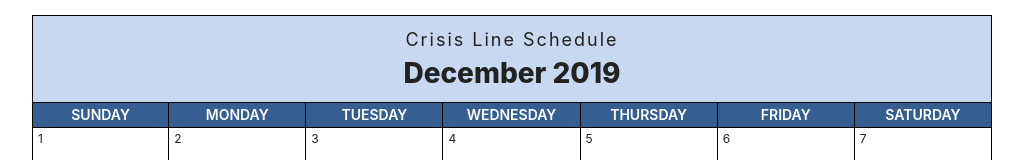
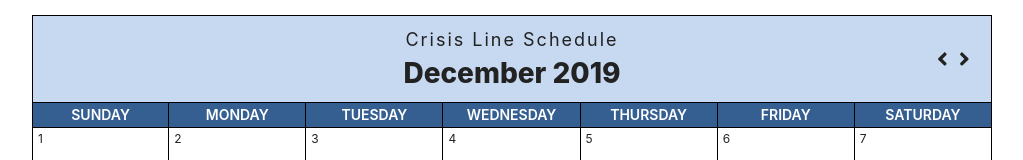
Before and after one commit to heathervv/trcc, a React (Create React App) app in the folder web/: page / in a window 1280 px wide. Shown: the top 160 px of the page, without its empty margins (128-1151 px from the left). Built offline with nearby package versions, Linux system fonts and the light colour scheme.

Commit message:
Add ability to navigate current month

```diff
--- a/web/package.json
+++ b/web/package.json
@@ -3,6 +3,9 @@
   "version": "0.1.0",
   "private": true,
   "dependencies": {
+    "@fortawesome/fontawesome-svg-core": "^1.2.26",
+    "@fortawesome/free-solid-svg-icons": "^5.12.0",
+    "@fortawesome/react-fontawesome": "^0.1.8",
     "@testing-library/jest-dom": "^4.2.4",
     "@testing-library/react": "^9.4.0",
     "@testing-library/user-event": "^7.2.1",
--- a/web/src/calendar/Header.jsx
+++ b/web/src/calendar/Header.jsx
@@ -1,8 +1,11 @@
-import React, { memo } from 'react'
+import React from 'react'
 import styled from 'styled-components'
 import moment from 'moment'
+import { FontAwesomeIcon } from '@fortawesome/react-fontawesome'
+import { faAngleLeft, faAngleRight } from '@fortawesome/free-solid-svg-icons'
 
 const TitleWrapper = styled.div`
+  position: relative;
   background: #C6D9F1;
   padding: 15px;
   text-align: center;
@@ -18,6 +21,26 @@ const Date = styled.h2`
   font-size: 28px;
   font-weight: 800;
   margin-top: 10px;
+`
+
+const Arrows = styled.div`
+  position: absolute;
+  top: 50%;
+  right: 15px;
+  transform: translateY(-50%);
+`
+
+const Arrow = styled.button`
+  cursor: pointer;
+  appearance: none;
+  border: none;
+  background: none;
+
+  &:active {
+    svg {
+      opacity: .6;
+    }
+  }
 `
 
 const Weekdays = styled.div`
@@ -40,11 +63,21 @@ const Weekday = styled.div`
   }
 `
 
-const Header = memo(({ date }) => (
+const Header = ({ date, changeActiveMonth }) => (
   <>
     <TitleWrapper>
-      <Title>Crisis Line Schedule</Title>
-      <Date>{date.format("MMMM Y")}</Date>
+      <div>
+        <Title>Crisis Line Schedule</Title>
+        <Date>{date.format("MMMM Y")}</Date>
+      </div>
+      <Arrows>
+        <Arrow title="Previous month" onClick={() => changeActiveMonth(-1)}>
+          <FontAwesomeIcon icon={faAngleLeft} size="lg" />
+        </Arrow>
+        <Arrow title="Next month" onClick={() => changeActiveMonth(1)}>
+          <FontAwesomeIcon icon={faAngleRight} size="lg" />
+        </Arrow>
+      </Arrows>
     </TitleWrapper>
     <Weekdays>
       {
@@ -54,6 +87,6 @@ const Header = memo(({ date }) => (
       }
     </Weekdays>
   </>
-))
+)
 
 export default Header
--- a/web/src/calendar/Month.jsx
+++ b/web/src/calendar/Month.jsx
@@ -9,9 +9,10 @@ const Wrapper = styled.div`
 
 class Month extends PureComponent {
   renderBlankSpacesPriorToFirstDay = () => {
+    const { firstDayOfMonth } = this.props
     let blankDays = []
 
-    for (let i = 0; i < this.props.firstDayOfMonth; i++) {
+    for (let i = 0; i < firstDayOfMonth; i++) {
       blankDays.push(
         <Day key={`blank-${i}`} blank />
       )
@@ -21,15 +22,18 @@ class Month extends PureComponent {
   }
 
   renderSpacesForAllDaysInMonth = () => {
-    let daysInMonth = []
+    const { daysInMonth, currentDay } = this.props
+    let totalDays = []
 
-    for (let i = 1; i <= this.props.daysInMonth; i++) {
-      daysInMonth.push(
-        <Day key={`actual-${i}`} date={i} />
+    for (let i = 1; i <= daysInMonth; i++) {
+      const isCurrentDay = i.toString() === currentDay
+
+      totalDays.push(
+        <Day key={`actual-${i}`} date={i} current={isCurrentDay} />
       )
     }
 
-    return daysInMonth
+    return totalDays
   }
 
   render() {
--- a/web/src/calendar/index.jsx
+++ b/web/src/calendar/index.jsx
@@ -14,18 +14,30 @@ class Calendar extends PureComponent {
   constructor() {
     super()
 
-    this.date = moment()
-    this.firstDayOfMonth = moment(this.date).startOf("month").format("d")
-    this.daysInMonth = this.date.daysInMonth()
+    this.state = {
+      date: moment(),
+      firstDayOfMonth: moment().startOf("month").format("d"),
+      daysInMonth: moment().daysInMonth()
+    }
+  }
+
+  changeActiveMonth = (direction) => {
+    const newDate = this.state.date.add(direction, 'M')
+
+    this.setState({
+      date: newDate,
+      firstDayOfMonth: newDate.startOf("month").format("d"),
+      daysInMonth: newDate.daysInMonth()
+    })
   }
 
   render() {
     return (
       <Wrapper>
-        <Header date={this.date} />
+        <Header date={this.state.date} changeActiveMonth={this.changeActiveMonth} />
         <Month
-          firstDayOfMonth={this.firstDayOfMonth}
-          daysInMonth={this.daysInMonth}
+          firstDayOfMonth={this.state.firstDayOfMonth}
+          daysInMonth={this.state.daysInMonth}
         />
       </Wrapper>
     )
```
Also changed, not shown: 2 other files (tests, documents, lock files or other folders).
